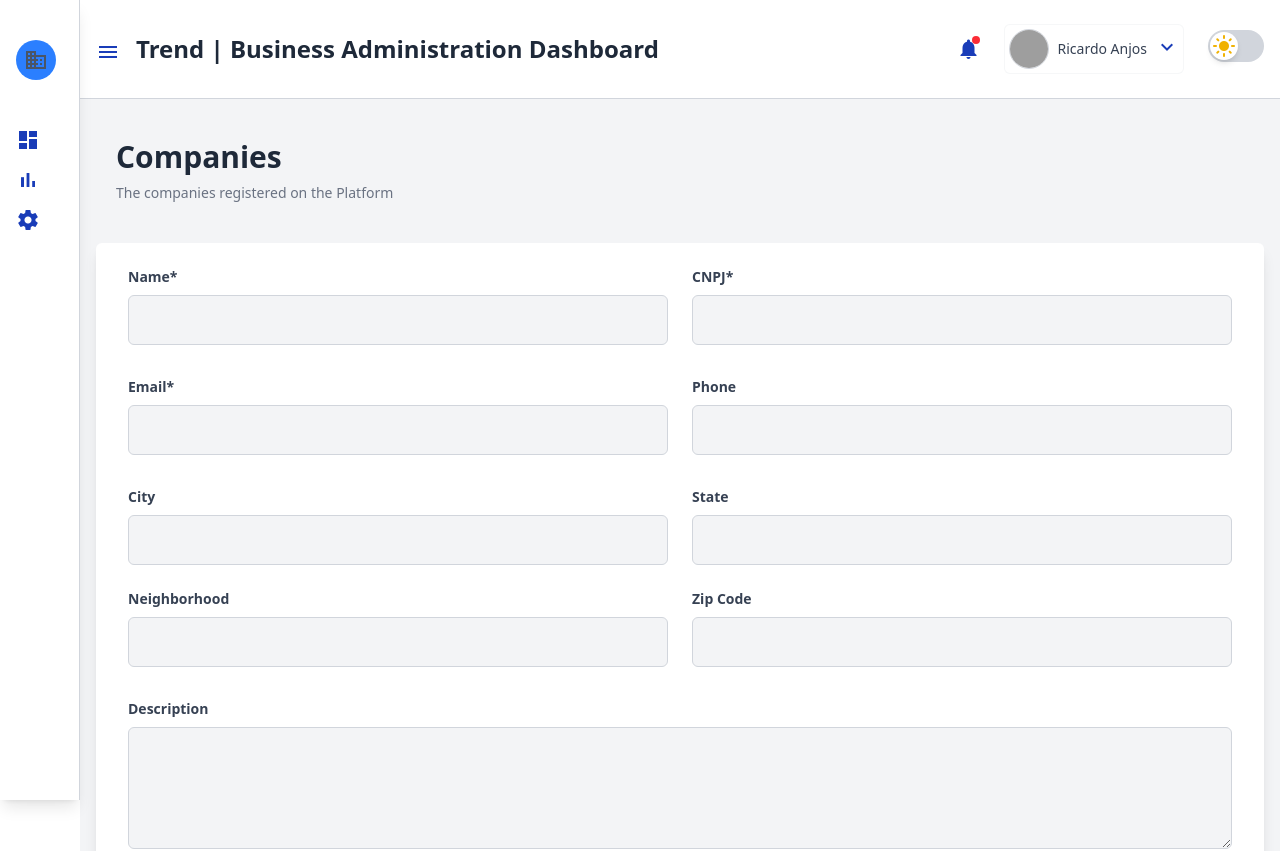
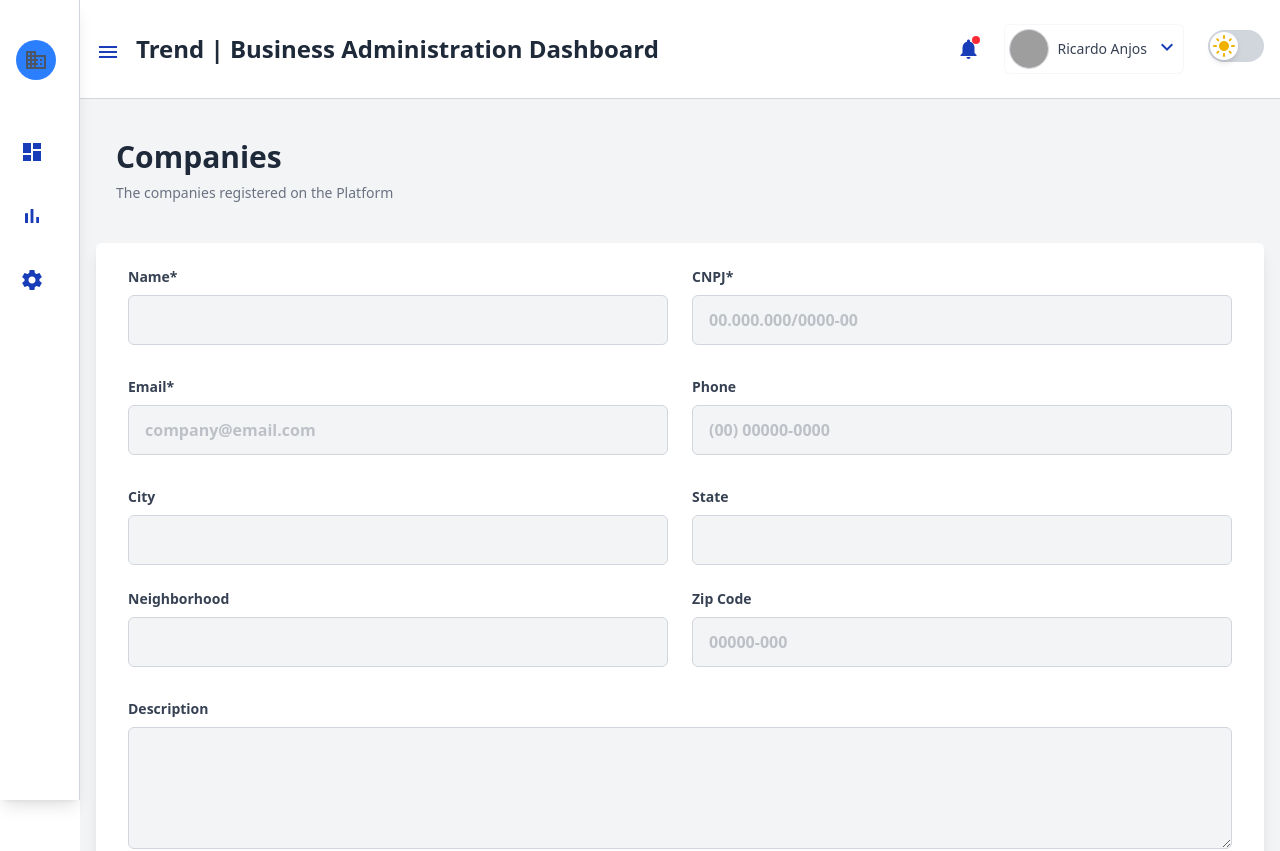
Before and after one commit to coderick137/teste-tecnico-trend, an Angular app: page /register in a window 1280 px wide. Shown: the top 851 px of the page. Built offline with nearby package versions, Linux system fonts and the light colour scheme; grey boxes are pictures that could not be loaded.

Commit message:
detalhes 1

```diff
--- a/src/app/components/company-form/company-form.component.html
+++ b/src/app/components/company-form/company-form.component.html
@@ -33,7 +33,8 @@
           id="cnpj"
           type="text"
           formControlName="cnpj"
-          class="w-full px-4 py-3 border border-gray-300 dark:border-gray-600 rounded-md bg-gray-100 dark:bg-gray-800 text-gray-800 dark:text-gray-200 focus:outline-none focus:ring-2 focus:ring-blue-500"
+          placeholder="00.000.000/0000-00"
+          class="w-full px-4 py-3 border border-gray-300 dark:border-gray-600 rounded-md bg-gray-100 dark:bg-gray-800 text-gray-800 dark:text-gray-200 focus:outline-none focus:ring-2 focus:ring-blue-500 placeholder:opacity-50"
           (input)="onCNPJChange($event)"
           maxlength="18"
           pattern="\d*"
@@ -62,7 +63,8 @@
           id="email"
           type="email"
           formControlName="email"
-          class="w-full px-4 py-3 border border-gray-300 dark:border-gray-600 rounded-md bg-gray-100 dark:bg-gray-800 text-gray-800 dark:text-gray-200 focus:outline-none focus:ring-2 focus:ring-blue-500"
+          placeholder="company@email.com"
+          class="w-full px-4 py-3 border border-gray-300 dark:border-gray-600 rounded-md bg-gray-100 dark:bg-gray-800 text-gray-800 dark:text-gray-200 focus:outline-none focus:ring-2 focus:ring-blue-500 placeholder:opacity-50"
         />
         @if (contact?.get('email')?.touched && contact?.get('email')?.invalid) {
         <p class="mt-1 text-sm text-red-500 dark:text-red-400">
@@ -81,7 +83,8 @@
           id="phone"
           type="text"
           formControlName="phone"
-          class="w-full px-4 py-3 border border-gray-300 dark:border-gray-600 rounded-md bg-gray-100 dark:bg-gray-800 text-gray-800 dark:text-gray-200 focus:outline-none focus:ring-2 focus:ring-blue-500"
+          placeholder="(00) 00000-0000"
+          class="w-full px-4 py-3 border border-gray-300 dark:border-gray-600 rounded-md bg-gray-100 dark:bg-gray-800 text-gray-800 dark:text-gray-200 focus:outline-none focus:ring-2 focus:ring-blue-500 placeholder:opacity-50"
           (input)="onPhoneChange($event)"
           maxlength="15"
           pattern="\d*"
@@ -146,8 +149,10 @@
           id="zipCode"
           type="text"
           formControlName="zipCode"
-          class="w-full px-4 py-3 border border-gray-300 dark:border-gray-600 rounded-md bg-gray-100 dark:bg-gray-800 text-gray-800 dark:text-gray-200 focus:outline-none focus:ring-2 focus:ring-blue-500"
+          class="w-full px-4 py-3 border border-gray-300 dark:border-gray-600 rounded-md bg-gray-100 dark:bg-gray-800 text-gray-800 dark:text-gray-200 focus:outline-none focus:ring-2 focus:ring-blue-500 placeholder:opacity-50"
+
           (input)="onZipCodeChange($event)"
+          placeholder="00000-000"
           maxlength="10"
           pattern="\d*"
           oninput="this.value = this.value.replace(/\D/g, '')"
--- a/src/app/components/dashboard/dashboard.component.html
+++ b/src/app/components/dashboard/dashboard.component.html
@@ -6,9 +6,11 @@
     [ngClass]="{ 'w-64': isSidebarOpen, 'w-20': !isSidebarOpen }"
   >
     <nav class="mt-6 ml-2">
-      <div class="flex items-center gap-4 py-4 px-2 mb-8 font-bold">
+      <div
+        class="flex items-center gap-4 py-4 px-2 mb-8 font-bold hover:bg-gray-100 dark:hover:bg-gray-700 transition-all duration-700 ease-in-out cursor-pointer"
+      >
         <i
-          class="material-icons text-gray-600 bg-blue-500 rounded-full flex items-center justify-center dark:text-gray-200 p-2 transition-all duration-700 ease-in-out"
+          class="material-icons text-gray-600 bg-blue-500 rounded-full flex items-center justify-center dark:text-gray-200 p-2 ease-in-out"
         >
           business
         </i>
@@ -23,12 +25,12 @@
         </h1>
       </div>
 
-      <ul class="flex flex-col gap-4 px-2">
+      <ul class="flex flex-col gap-4 px-1">
         <li>
           <a
             routerLink="/dashboard"
             routerLinkActive="active"
-            class="flex items-center gap-4 text-gray-700 hover:text-blue-500 dark:text-gray-200 dark:hover:text-blue-400 transition-all duration-700 ease-in-out cursor-pointer"
+            class="flex items-center gap-4 text-gray-700 hover:text-blue-500 dark:text-gray-200 dark:hover:text-blue-400 hover:bg-gray-200 dark:hover:bg-gray-600 cursor-pointer py-3 px-2"
           >
             <i class="material-icons text-blue-800 dark:text-gray-200">
               dashboard
@@ -48,7 +50,7 @@
           <a
             routerLink="/reports"
             routerLinkActive="active"
-            class="flex items-center gap-4 text-gray-700 hover:text-blue-500 dark:text-gray-200 dark:hover:text-blue-400 transition-all duration-700 ease-in-out cursor-pointer"
+            class="flex items-center gap-4 text-gray-700 hover:text-blue-500 dark:text-gray-200 dark:hover:text-blue-400 hover:bg-gray-200 dark:hover:bg-gray-600 cursor-pointer py-3 px-2"
           >
             <i class="material-icons text-blue-800 dark:text-gray-200">
               bar_chart
@@ -68,7 +70,7 @@
           <a
             routerLink="/settings"
             routerLinkActive="active"
-            class="flex items-center gap-4 text-gray-700 hover:text-blue-500 dark:text-gray-200 dark:hover:text-blue-400 transition-all duration-700 ease-in-out cursor-pointer"
+            class="flex items-center gap-4 text-gray-700 hover:text-blue-500 dark:text-gray-200 dark:hover:text-blue-400 hover:bg-gray-200 dark:hover:bg-gray-600 py-3 px-2 cursor-pointer"
           >
             <i class="material-icons text-blue-800 dark:text-gray-200">
               settings
@@ -111,7 +113,7 @@
             class="relative text-gray-700 hover:text-blue-500 dark:text-gray-200 dark:hover:text-blue-400 transition-colors duration-400 ease-in-out cursor-pointer mt-2"
             (click)="isNotificationsOpen = !isNotificationsOpen"
           >
-            <i class="material-icons text-blue-800 dark:text-gray-200 ">
+            <i class="material-icons text-blue-800 dark:text-gray-200">
               notifications
             </i>
             <span
```
